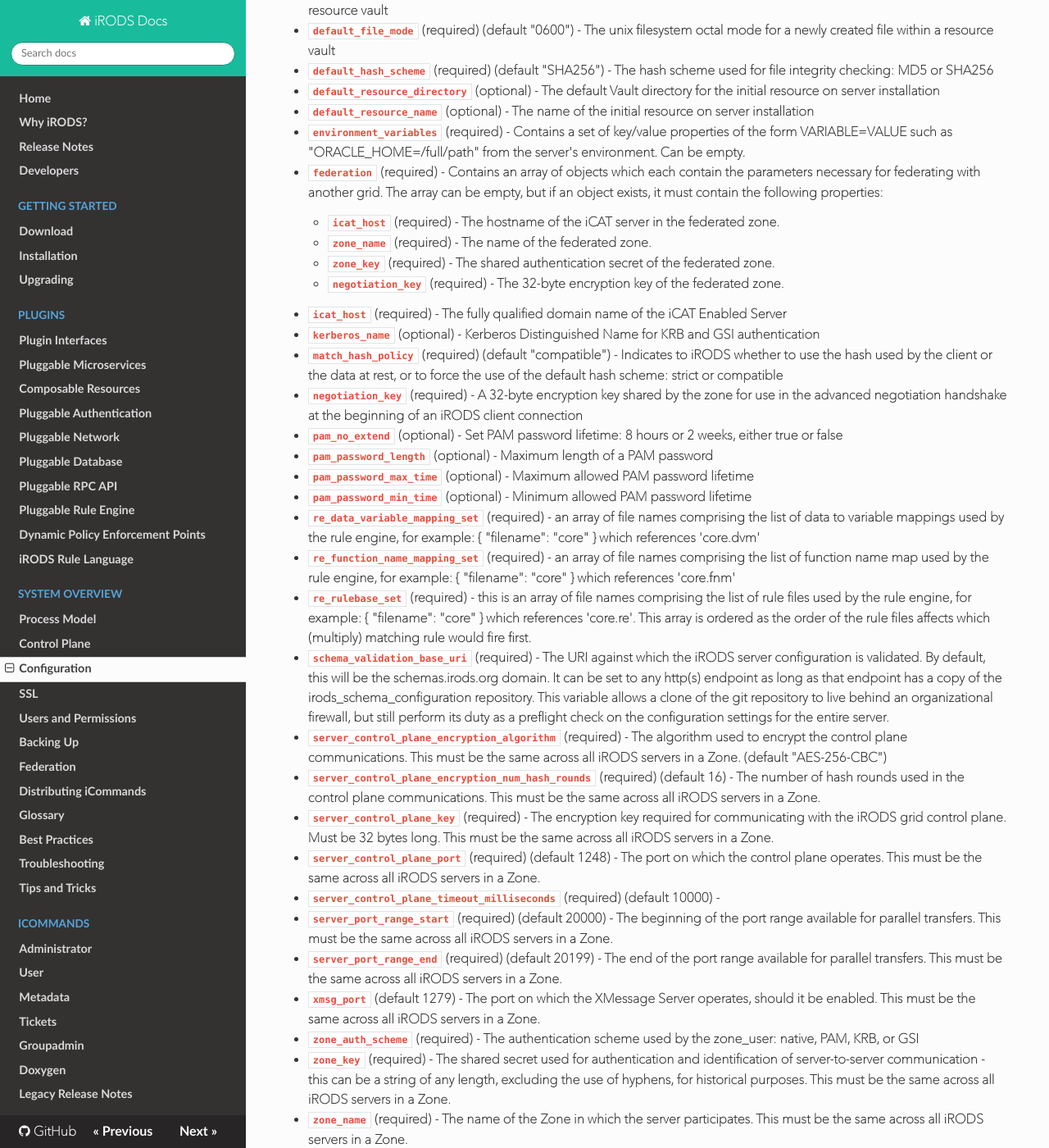
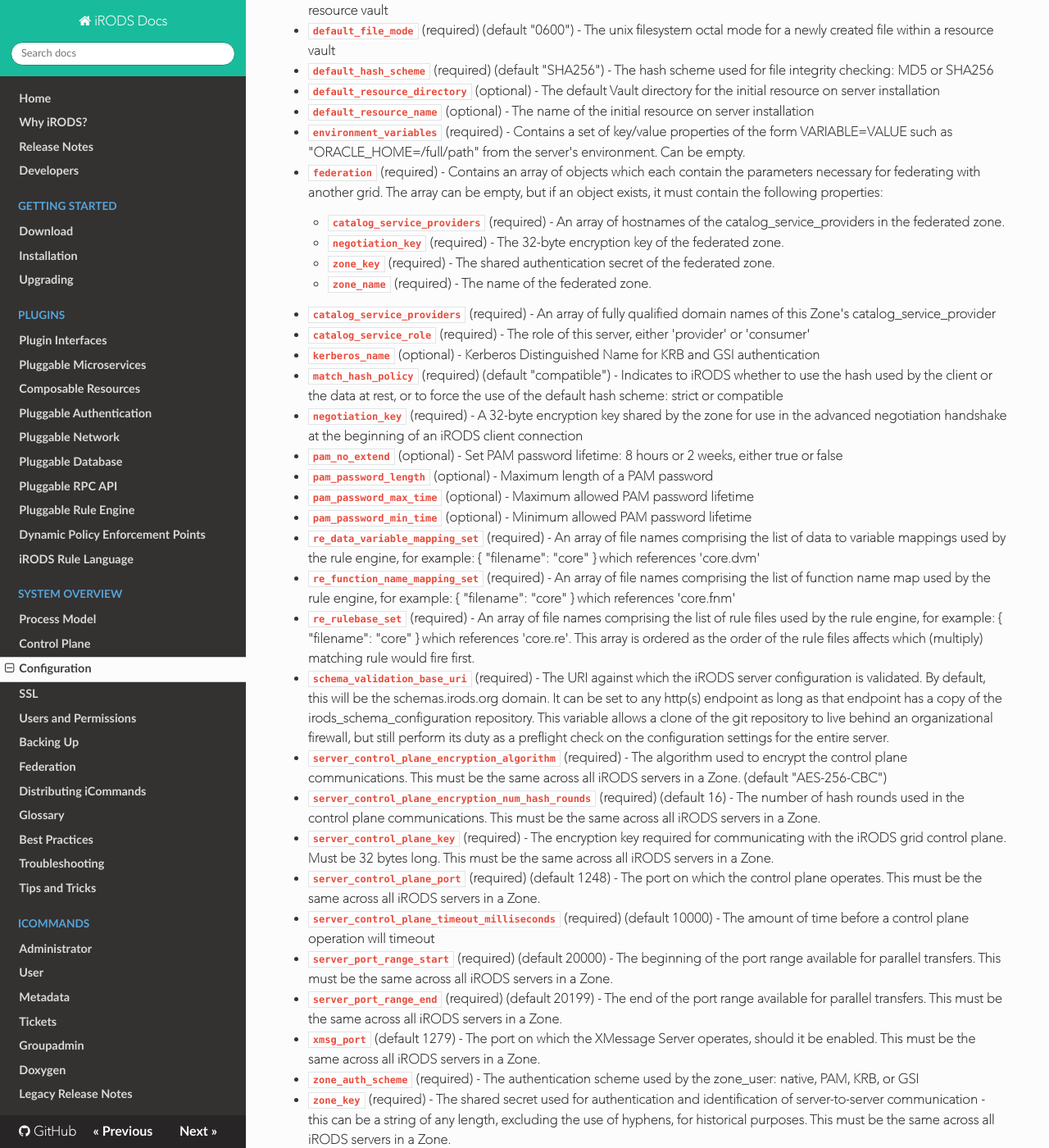
Before and after one commit to irods/irods_docs, an MkDocs documentation site: the page built from docs/system_overview/configuration.md, in a window 1280 px wide and 1400 px high, scrolled down 1003 px. Shown: the whole window at 82% size. Built offline with MkDocs 1.6.1, drawn with Linux system fonts in a browser that asks for light colours; nearby versions of some CDN libraries; old or Windows-style settings are respelled for this version of MkDocs.

Commit message:
convert icat_host to catalog_service_providers and catalog_service_role

```diff
--- a/docs/system_overview/configuration.md
+++ b/docs/system_overview/configuration.md
@@ -44,12 +44,14 @@
   - `environment_variables` (required) - Contains a set of key/value properties of the form VARIABLE=VALUE such as "ORACLE_HOME=/full/path" from the server's environment.  Can be empty.
 
   - `federation` (required) - Contains an array of objects which each contain the parameters necessary for federating with another grid.  The array can be empty, but if an object exists, it must contain the following properties:
-    - `icat_host` (required) -  The hostname of the iCAT server in the federated zone.
+    - `catalog_service_providers` (required) -  An array of hostnames of the catalog_service_providers in the federated zone.
+    - `negotiation_key` (required) - The 32-byte encryption key of the federated zone.
+    - `zone_key` (required) - The shared authentication secret of the federated zone.
     - `zone_name` (required) -  The name of the federated zone.
-    - `zone_key` (required) - The shared authentication secret of the federated zone.
-    - `negotiation_key` (required) - The 32-byte encryption key of the federated zone.
 
-  - `icat_host` (required) - The fully qualified domain name of the iCAT Enabled Server
+  - `catalog_service_providers` (required) - An array of fully qualified domain names of this Zone's catalog_service_provider
+
+  - `catalog_service_role` (required) - The role of this server, either 'provider' or 'consumer'
 
   - `kerberos_name` (optional) - Kerberos Distinguished Name for KRB and GSI authentication
 
@@ -65,11 +67,11 @@
 
   - `pam_password_min_time` (optional) - Minimum allowed PAM password lifetime
 
-  - `re_data_variable_mapping_set` (required) - an array of file names comprising the list of data to variable mappings used by the rule engine, for example: { "filename": "core" } which references 'core.dvm'
+  - `re_data_variable_mapping_set` (required) - An array of file names comprising the list of data to variable mappings used by the rule engine, for example: { "filename": "core" } which references 'core.dvm'
 
-  - `re_function_name_mapping_set` (required) - an array of file names comprising the list of function name map used by the rule engine, for example: { "filename": "core" } which references 'core.fnm'
+  - `re_function_name_mapping_set` (required) - An array of file names comprising the list of function name map used by the rule engine, for example: { "filename": "core" } which references 'core.fnm'
 
-  - `re_rulebase_set` (required) - this is an array of file names comprising the list of rule files used by the rule engine, for example: { "filename": "core" } which references 'core.re'.  This array is ordered as the order of the rule files affects which (multiply) matching rule would fire first.
+  - `re_rulebase_set` (required) - An array of file names comprising the list of rule files used by the rule engine, for example: { "filename": "core" } which references 'core.re'.  This array is ordered as the order of the rule files affects which (multiply) matching rule would fire first.
 
   - `schema_validation_base_uri` (required) - The URI against which the iRODS server configuration is validated.  By default, this will be the schemas.irods.org domain.  It can be set to any http(s) endpoint as long as that endpoint has a copy of the irods_schema_configuration repository.  This variable allows a clone of the git repository to live behind an organizational firewall, but still perform its duty as a preflight check on the configuration settings for the entire server.
 
@@ -81,7 +83,7 @@
 
   - `server_control_plane_port` (required) (default 1248) - The port on which the control plane operates. This must be the same across all iRODS servers in a Zone.
 
-  - `server_control_plane_timeout_milliseconds` (required) (default 10000) -
+  - `server_control_plane_timeout_milliseconds` (required) (default 10000) - The amount of time before a control plane operation will timeout
 
   - `server_port_range_start` (required) (default 20000) - The beginning of the port range available for parallel transfers. This must be the same across all iRODS servers in a Zone.
   - `server_port_range_end` (required) (default 20199) - The end of the port range available for parallel transfers.  This must be the same across all iRODS servers in a Zone.
```
